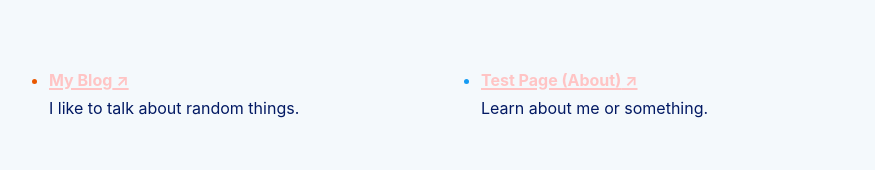
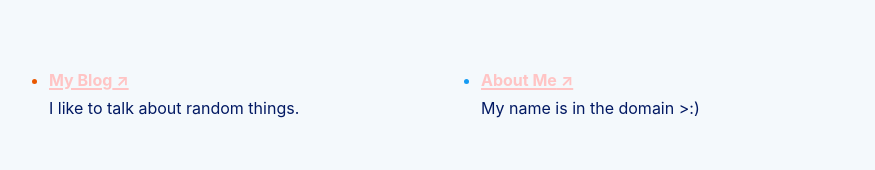
Before and after one commit to geneh61/geneh_site, a Gatsby site: page / in a window 1280 px wide. Shown: the part 867-1037 px from the top of the page, without its empty margins (191-1066 px from the left). Built offline with nearby package versions, Linux system fonts and the light colour scheme; Gatsby itself is replaced by a stand-in of ours.

Commit message:
Editing descriptions

```diff
--- a/src/pages/index.js
+++ b/src/pages/index.js
@@ -14,10 +14,10 @@ const links = [
       "I like to talk about random things.",
   },
   {
-    text: "Test Page (About)",
+    text: "About Me",
     url: "/about",
     description:
-      "Learn about me or something.",
+      "My name is in the domain >:)",
   },
   {
     text: "Projects",
```
